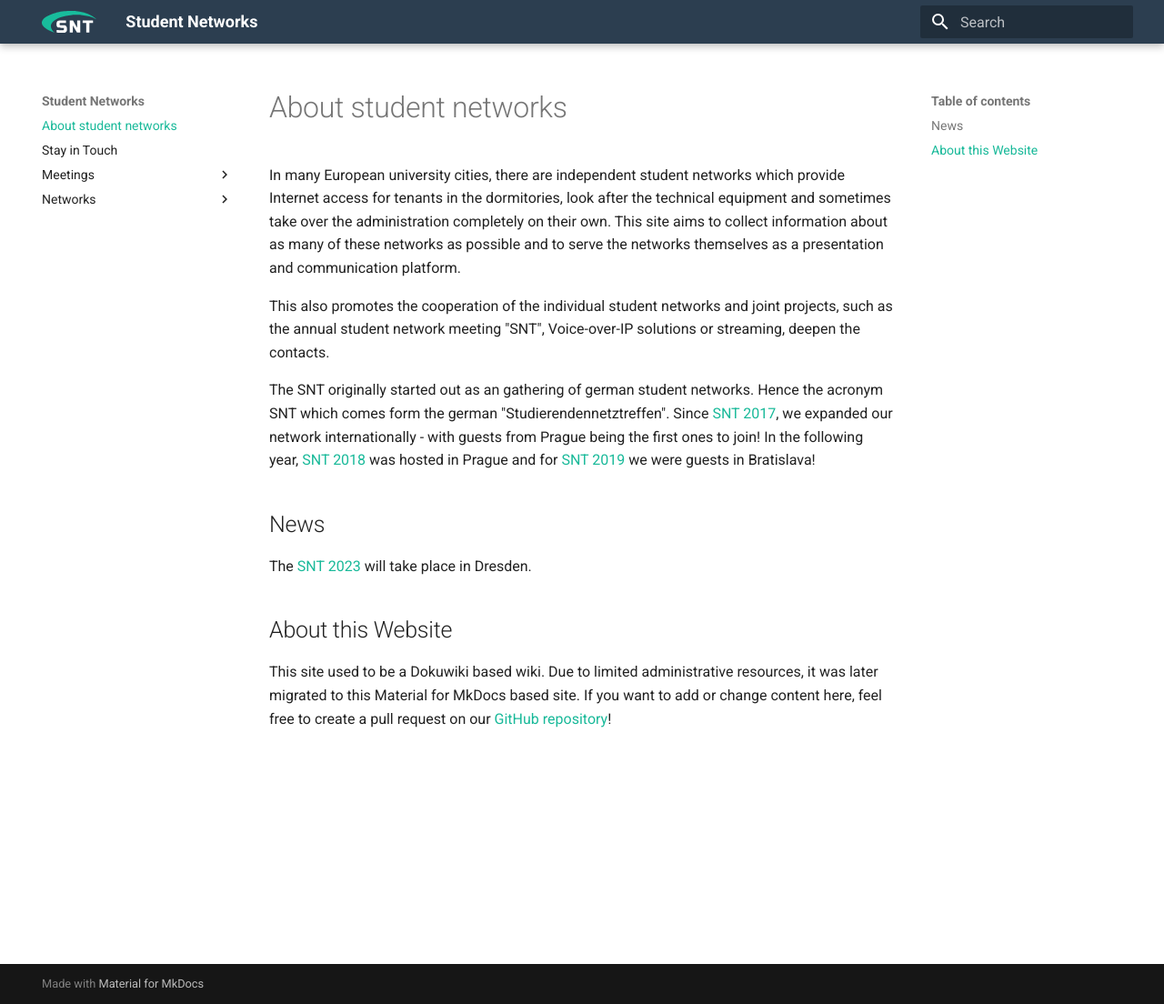
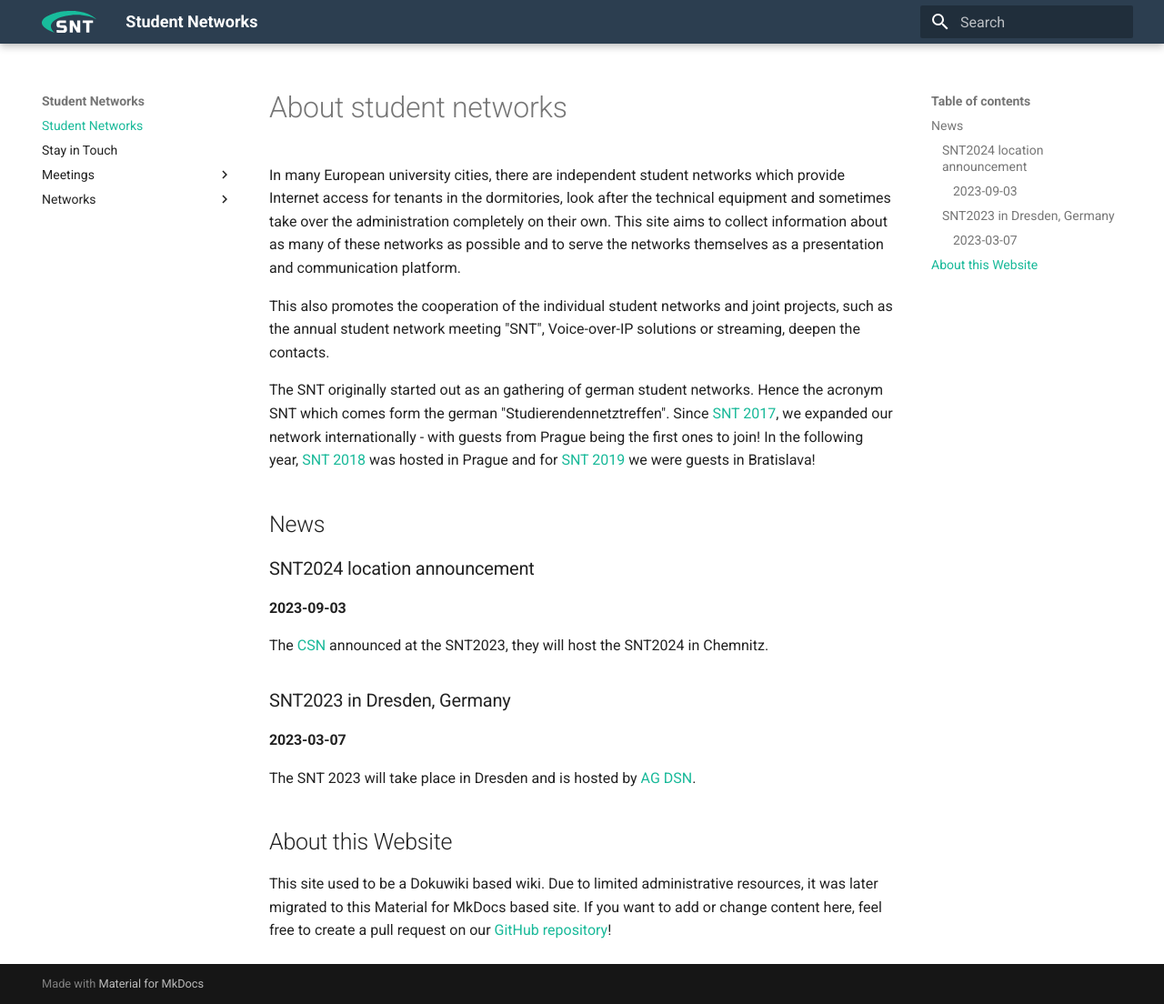
Before and after one commit to studnetze/studnetze-website, an MkDocs documentation site: the page built from docs/index.md, in a window 1280 px wide and 1104 px high. Shown: the whole window at 91% size. Built offline with MkDocs 1.6.1 and Material for MkDocs 9.7.7, drawn with Linux system fonts in a browser that asks for light colours.

Commit message:
add SNT2024 location announcement

```diff
--- a/docs/index.md
+++ b/docs/index.md
@@ -8,7 +13,13 @@ The SNT originally started out as an gathering of german student networks. Hence
 
 ## News
 
-The [SNT 2023](Meetings/snt2023.md) will take place in Dresden.
+### SNT2024 location announcement
+#### 2023-09-03
+The [CSN](Networks/chemnitz_csn) announced at the SNT2023, they will host the SNT2024 in Chemnitz.
+
+### SNT2023 in Dresden, Germany
+#### 2023-03-07
+The SNT 2023 will take place in Dresden and is hosted by [AG DSN](Networks/dresden_agdsn).
 
 ## About this Website
 
```
Also changed, not shown: other parts of docs/index.md (+5 -0 lines).
